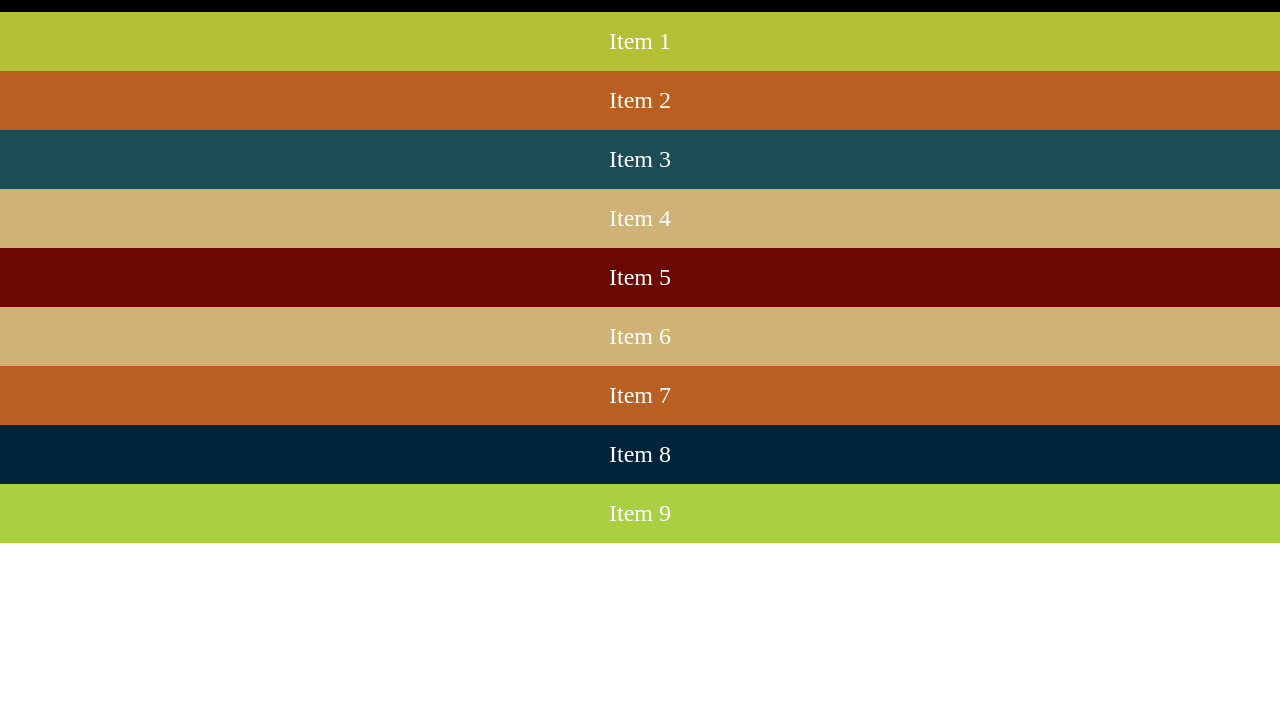
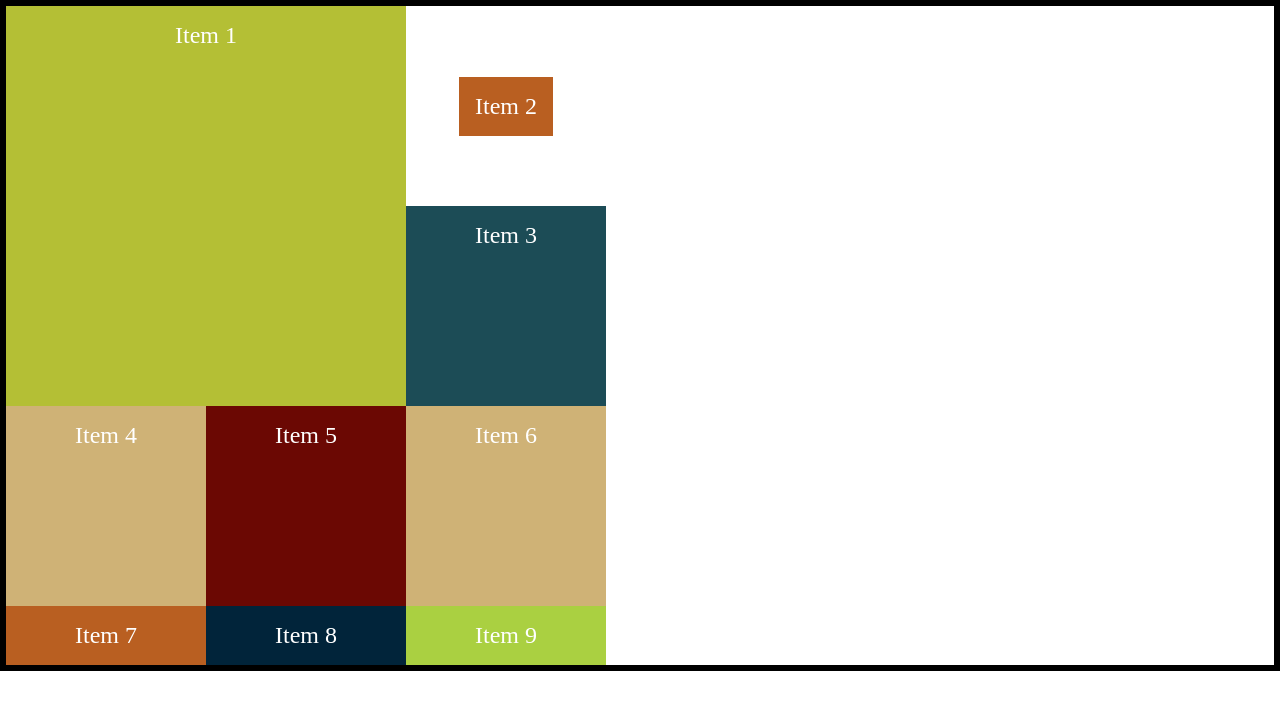
Before and after one commit to Shahrukhkhan-rabby/CSS_Grid_CodEvolution, a plain HTML site: page index.html in a window 1280 px wide. Drawn offline with Linux system fonts and the light colour scheme.

Commit message:
grid done

```diff
--- a/index.html
+++ b/index.html
@@ -4,10 +4,10 @@
     <meta charset="UTF-8">
     <meta name="viewport" content="width=device-width, initial-scale=1.0">
     <title>CSS Grid with CodEvolution</title>
-    <link rel="stylesheet" href="style.css">
+    <link rel="stylesheet" href="/style.css">
 </head>
 <body>
-        <div class="container"></div>
+        <div class="container">
       <div class="grid-item item-1">Item 1</div>
       <div class="grid-item item-2">Item 2</div>
       <div class="grid-item item-3">Item 3</div>
--- a/style.css
+++ b/style.css
@@ -4,7 +4,22 @@ body {
 .container {
   border: 6px solid black;
   display: grid;
-  grid-template-columns: 100px 200px 300px;
+  /* height: 800px; */
+  /* grid-template-columns: repeat(3, minmax(200px, 1fr));
+  grid-template-rows: repeat(3, 1fr); */
+  grid-template: repeat(3, 200px) / repeat(3, 200px);
+  /* column-gap: 20px;
+  row-gap: 30px; */
+  /* gap: 40px 20px; */
+  /* justify-items: center; */
+  /* align-items: flex-start; */
+  /* place-items: center; */
+  /* justify-content: space-evenly;
+  align-content: space-evenly; */
+  /* place-content: center; */
+  /* grid-auto-flow: column;
+  grid-auto-columns: 100px;
+  grid-auto-rows: 200px; */
 }
 .grid-item {
   color: white;
@@ -14,9 +29,18 @@ body {
 }
 .item-1 {
   background-color: #b4bf35;
+  /* grid-column-start: 1;
+  grid-column-end: span 2;
+  grid-row-start: 1;
+  grid-row-end: 3; */
+  grid-column: 1 / span 2;
+  grid-row: 1 / span 2;
 }
 .item-2 {
   background-color: #b95f21;
+  /* justify-self: center;
+  align-self: center; */
+  place-self: center ;
 }
 .item-3 {
   background-color: #1c4c56;
```
